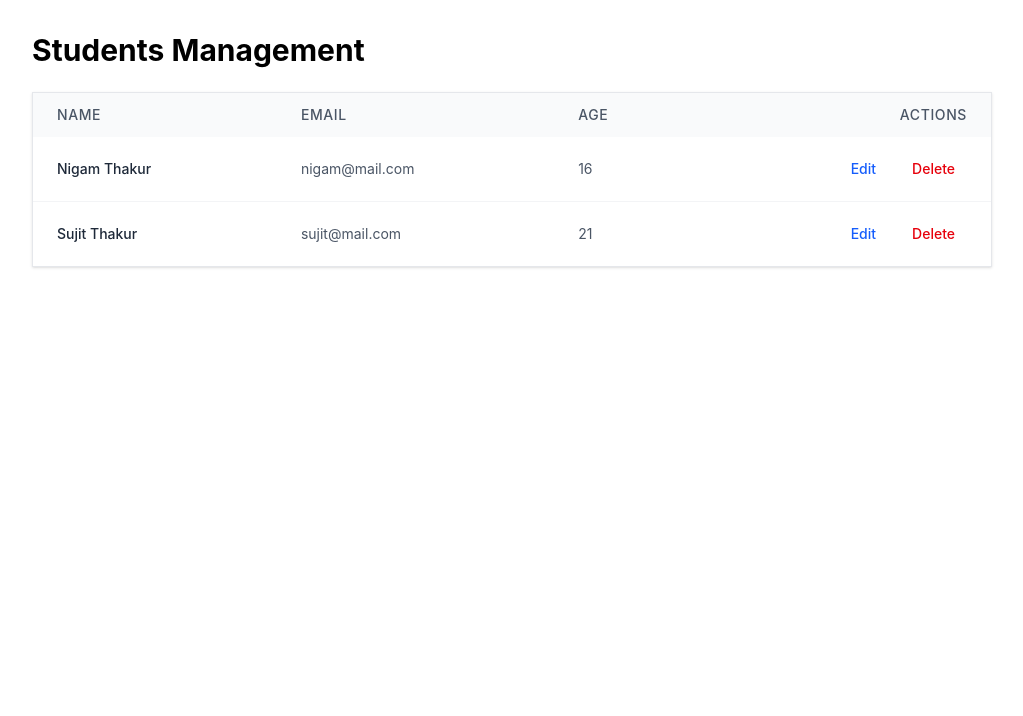
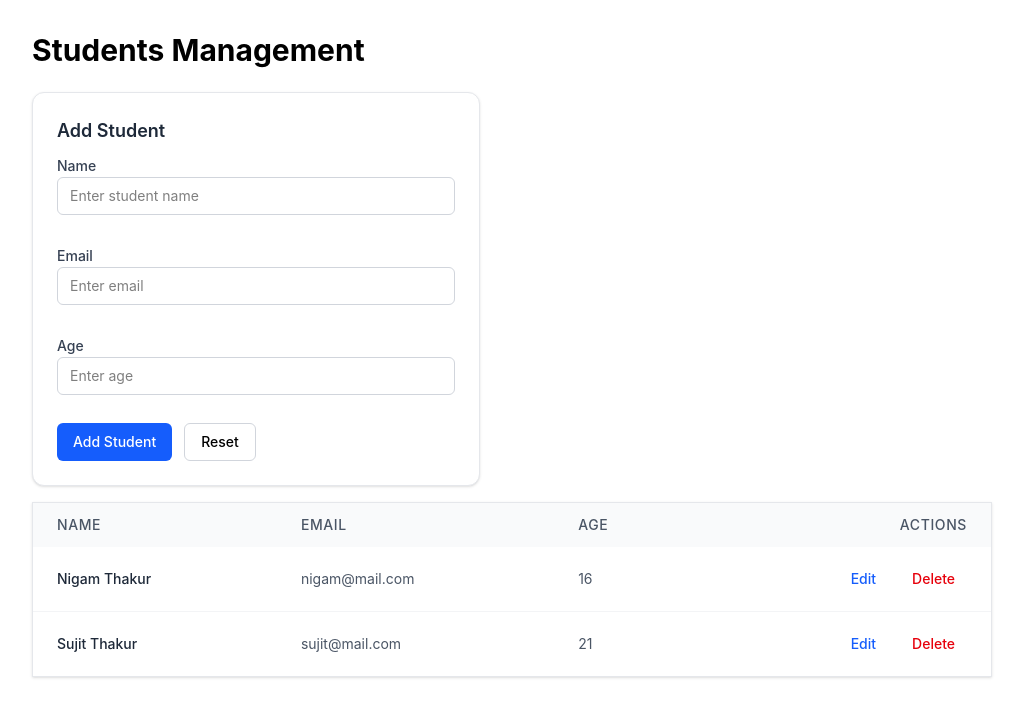
Before and after one commit to tsujit74/students-table, a React (Vite) app in the folder students-table/: page / in a window 1280 px wide. Shown: the top 716 px of the page, without its empty margins (128-1151 px from the left). Built offline with nearby package versions, Linux system fonts and the light colour scheme.

Commit message:
add student form with inline validation using react-hook-form

```diff
--- a/students-table/src/App.tsx
+++ b/students-table/src/App.tsx
@@ -1,24 +1,25 @@
-import { useState } from "react"
-import StudentTable from "./components/StudentTable"
-import { initialStudents } from "./data/students"
-import type { Student } from "./types/student"
+import { useState } from "react";
+import StudentTable from "./components/StudentTable";
+import { initialStudents } from "./data/students";
+import type { Student } from "./types/student";
+import StudentForm from "./components/StudentForm";
 
 function App() {
-  const [students, setStudents] = useState<Student[]>(initialStudents)
+  const [students, setStudents] = useState<Student[]>(initialStudents);
+
+  const addStudent = (student: Student) => {
+    setStudents((prev) => [...prev, student]);
+  };
 
   return (
     <div className="max-w-5xl mx-auto p-8">
-      <h1 className="text-3xl font-bold mb-6">
-        Students Management
-      </h1>
+      <h1 className="text-3xl font-bold mb-6">Students Management</h1>
 
-      <StudentTable
-        students={students}
-        onEdit={() => {}}
-        onDelete={() => {}}
-      />
+      <StudentForm onAdd={addStudent} />
+
+      <StudentTable students={students} onEdit={() => {}} onDelete={() => {}} />
     </div>
-  )
+  );
 }
 
-export default App
+export default App;
--- a/students-table/src/components/StudentForm.tsx
+++ b/students-table/src/components/StudentForm.tsx
@@ -0,0 +1,146 @@
+import { useForm } from "react-hook-form";
+import type { Student } from "../types/student";
+
+type FormData = {
+  name: string;
+  email: string;
+  age: number;
+};
+
+type Props = {
+  onAdd: (student: Student) => void;
+};
+
+export default function StudentForm({ onAdd }: Props) {
+  const {
+    register,
+    handleSubmit,
+    reset,
+    clearErrors,
+    formState: { errors, isSubmitting },
+  } = useForm<FormData>();
+
+  const onSubmit = (data: FormData) => {
+    const newStudent: Student = {
+      id: Date.now(),
+      ...data,
+    };
+
+    onAdd(newStudent);
+    reset();
+  };
+
+  const handleReset = () => {
+    reset();
+    clearErrors();
+  };
+
+  // Validation rules
+  const nameValidation = {
+    required: "Name is required",
+    minLength: {
+      value: 2,
+      message: "Name must be at least 2 characters",
+    },
+    onChange: () => clearErrors("name"),
+  };
+
+  const emailValidation = {
+    required: "Email is required",
+    pattern: {
+      value: /^\S+@\S+\.\S+$/,
+      message: "Enter a valid email address",
+    },
+    onChange: () => clearErrors("email"),
+  };
+
+  const ageValidation = {
+    required: "Age is required",
+    valueAsNumber: true,
+    min: {
+      value: 1,
+      message: "Age must be greater than 0",
+    },
+    max: {
+      value: 120,
+      message: "Age must be less than 120",
+    },
+    onChange: () => clearErrors("age"),
+  };
+
+  return (
+    <form
+      onSubmit={handleSubmit(onSubmit)}
+      className="mb-4 space-y-2 border border-gray-200 p-6 rounded-xl bg-white shadow-sm max-w-md"
+    >
+      <h2 className="text-lg font-semibold text-gray-800">Add Student</h2>
+
+      {/* Name */}
+      <div className="space-y-1">
+        <label className="text-sm font-medium text-gray-700">Name</label>
+
+        <input
+          type="text"
+          {...register("name", nameValidation)}
+          placeholder="Enter student name"
+          className={`w-full rounded-md border px-3 py-2 text-sm outline-none transition
+          focus:ring-2 focus:ring-blue-500
+          ${errors.name ? "border-red-500" : "border-gray-300"}`}
+        />
+
+        <p className="text-red-500 text-xs h-4">{errors.name?.message}</p>
+      </div>
+
+      {/* Email */}
+      <div className="space-y-1">
+        <label className="text-sm font-medium text-gray-700">Email</label>
+
+        <input
+          type="email"
+          {...register("email", emailValidation)}
+          placeholder="Enter email"
+          className={`w-full rounded-md border px-3 py-2 text-sm outline-none transition
+          focus:ring-2 focus:ring-blue-500
+          ${errors.email ? "border-red-500" : "border-gray-300"}`}
+        />
+
+        <p className="text-red-500 text-xs h-4">{errors.email?.message}</p>
+      </div>
+
+      {/* Age */}
+      <div className="space-y-1">
+        <label className="text-sm font-medium text-gray-700">Age</label>
+
+        <input
+          type="number"
+          {...register("age", ageValidation)}
+          placeholder="Enter age"
+          className={`w-full rounded-md border px-3 py-2 text-sm outline-none transition
+          focus:ring-2 focus:ring-blue-500
+          ${errors.age ? "border-red-500" : "border-gray-300"}`}
+        />
+
+        <p className="text-red-500 text-xs h-4">{errors.age?.message}</p>
+      </div>
+
+      {/* Buttons */}
+      <div className="flex gap-3">
+        <button
+          type="submit"
+          disabled={isSubmitting}
+          className="bg-blue-600 hover:bg-blue-700 text-white px-4 py-2 rounded-md text-sm font-medium transition disabled:opacity-50"
+        >
+          Add Student
+        </button>
+
+        <button
+          type="button"
+          onClick={handleReset}
+          className="border border-gray-300 hover:bg-gray-100 px-4 py-2 rounded-md text-sm font-medium transition"
+        >
+          Reset
+        </button>
+      </div>
+    </form>
+  );
+}
```
